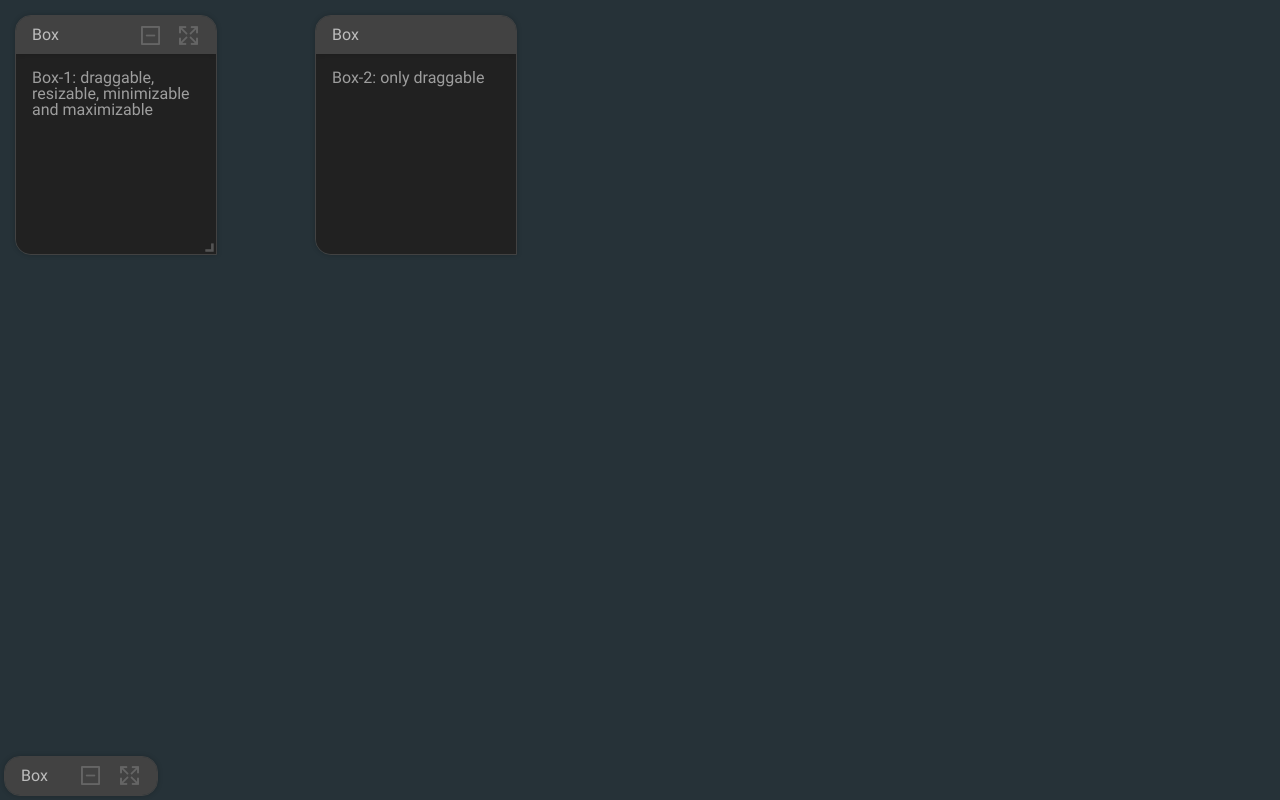
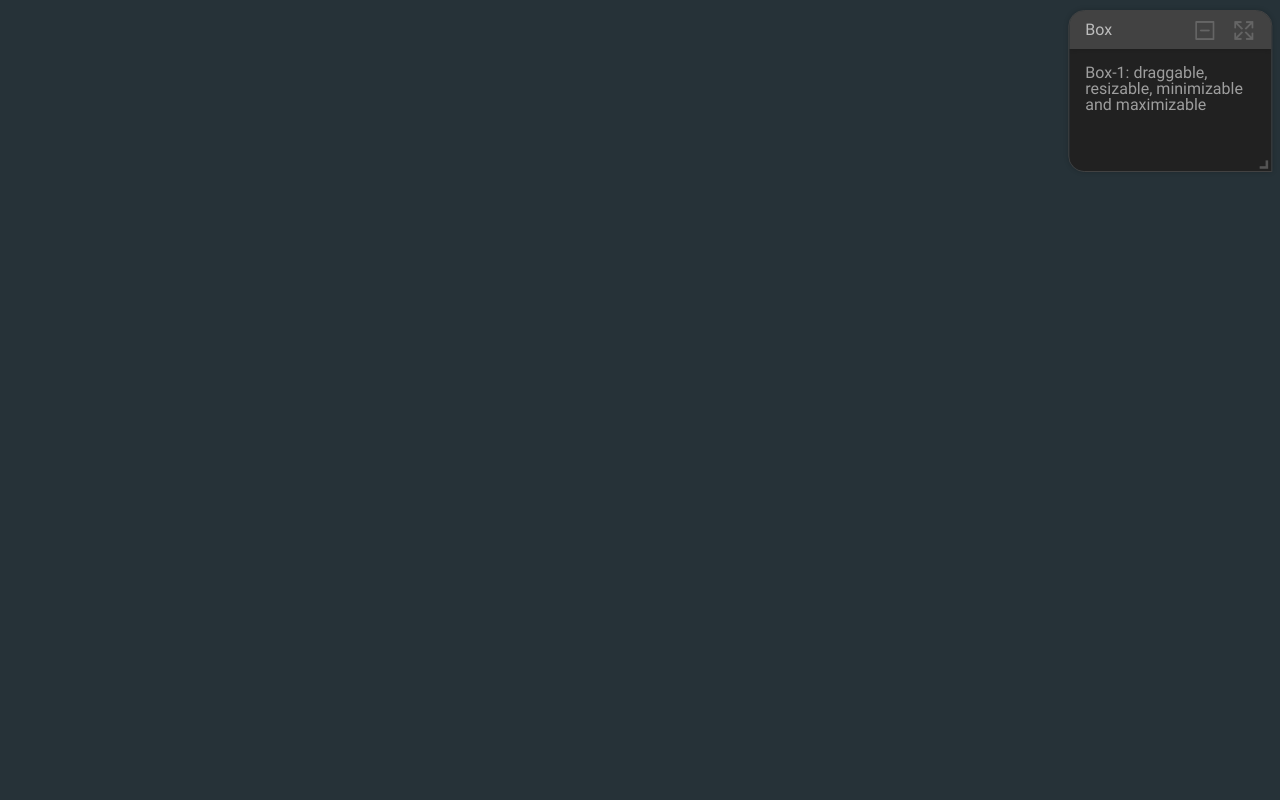
Before and after one commit to iding-ir/typescript-windows, a React (Create React App) app: page / in a window 1280 px wide. Built offline with nearby package versions, Linux system fonts and the light colour scheme.

Commit message:
Introduce grids

```diff
--- a/src/components/Windows.tsx
+++ b/src/components/Windows.tsx
@@ -4,12 +4,13 @@ import { useTranslation } from "react-i18next";
 import { ResizableBox, ResizeCallbackData } from "react-resizable";
 import clsx from "clsx";
 
+import { useGrids } from "../utils/useGrids";
+
 export interface Window {
   key: string;
   title?: string;
   component: JSX.Element;
-  size: { w: number; h: number };
-  location: { x: number; y: number };
+  grids: { x: number; y: number; w: number; h: number };
   draggable?: boolean;
   resizable?: boolean;
   minimizable?: boolean;
@@ -19,14 +20,18 @@ export interface Window {
 
 interface WindowsProps {
   windows: Window[];
-  taskbar?: boolean;
-  grid?: number;
+  taskbar: boolean;
+  grid: number;
+  gridsGap: number;
+  gridsCount: number;
 }
 
 const Windows = (props: WindowsProps) => {
-  const { windows, taskbar, grid } = props;
+  const { windows, taskbar, grid, gridsCount, gridsGap } = props;
 
   const { t } = useTranslation();
+
+  const { gridsWidth, gridsHeight } = useGrids(gridsCount, gridsGap);
 
   const dWindowMinimizes = windows.reduce((total: object, item: Window) => {
     return { ...total, [item.key]: item.startMinimized };
@@ -89,13 +94,22 @@ const Windows = (props: WindowsProps) => {
         key,
         title,
         component,
-        size,
-        location,
+        grids,
         draggable,
         resizable,
         minimizable,
         maximizable,
       } = window;
+
+      const size = {
+        w: gridsWidth * grids.w + gridsGap * (grids.w - 1),
+        h: gridsHeight * grids.h + gridsGap * (grids.h - 1),
+      };
+
+      const location = {
+        x: gridsWidth * grids.x + gridsGap * (grids.x + 1),
+        y: gridsHeight * grids.y + gridsGap * (grids.y + 1),
+      }
 
       const handleResize = (e: SyntheticEvent, data: ResizeCallbackData) => {
         setWindowSizes({
@@ -270,6 +284,8 @@ const Windows = (props: WindowsProps) => {
 Windows.defaultProps = {
   taskbar: true,
   grid: 1,
+  gridsGap: 10,
+  gridsCount: 12,
 };
 
 export default Windows;
--- /dev/null
+++ b/src/utils/useGrids.ts
@@ -0,0 +1,9 @@
+export const useGrids = (gridsCount: number, gridsGap: number) => {
+  const windowWidth = window.innerWidth;
+  const windowHeight = window.innerHeight;
+
+  const gridsWidth = (windowWidth - (gridsCount + 1) * gridsGap) / gridsCount;
+  const gridsHeight = (windowHeight - (gridsCount + 1) * gridsGap) / gridsCount;
+
+  return { gridsWidth, gridsHeight };
+};
--- a/src/windows.tsx
+++ b/src/windows.tsx
@@ -10,38 +10,11 @@ export const windows: Window[] = [
     component: (
       <Box text="Box-1: draggable, resizable, minimizable and maximizable" />
     ),
-    size: { w: 200, h: 200 },
-    location: { x: 15, y: 15 },
+    grids: { x: 10, y: 0, w: 2, h: 2 },
     draggable: true,
     resizable: true,
     minimizable: true,
     maximizable: true,
     startMinimized: false,
   },
-  {
-    key: "box-2",
-    title: "box.title",
-    component: <Box text="Box-2: only draggable" />,
-    size: { w: 200, h: 200 },
-    location: { x: 315, y: 15 },
-    draggable: true,
-    resizable: false,
-    minimizable: false,
-    maximizable: false,
-    startMinimized: false,
-  },
-  {
-    key: "box-3",
-    title: "box.title",
-    component: (
-      <Box text="Box-3: starting minimized" />
-    ),
-    size: { w: 200, h: 200 },
-    location: { x: 15, y: 315 },
-    draggable: true,
-    resizable: true,
-    minimizable: true,
-    maximizable: true,
-    startMinimized: true,
-  },
 ];
```
